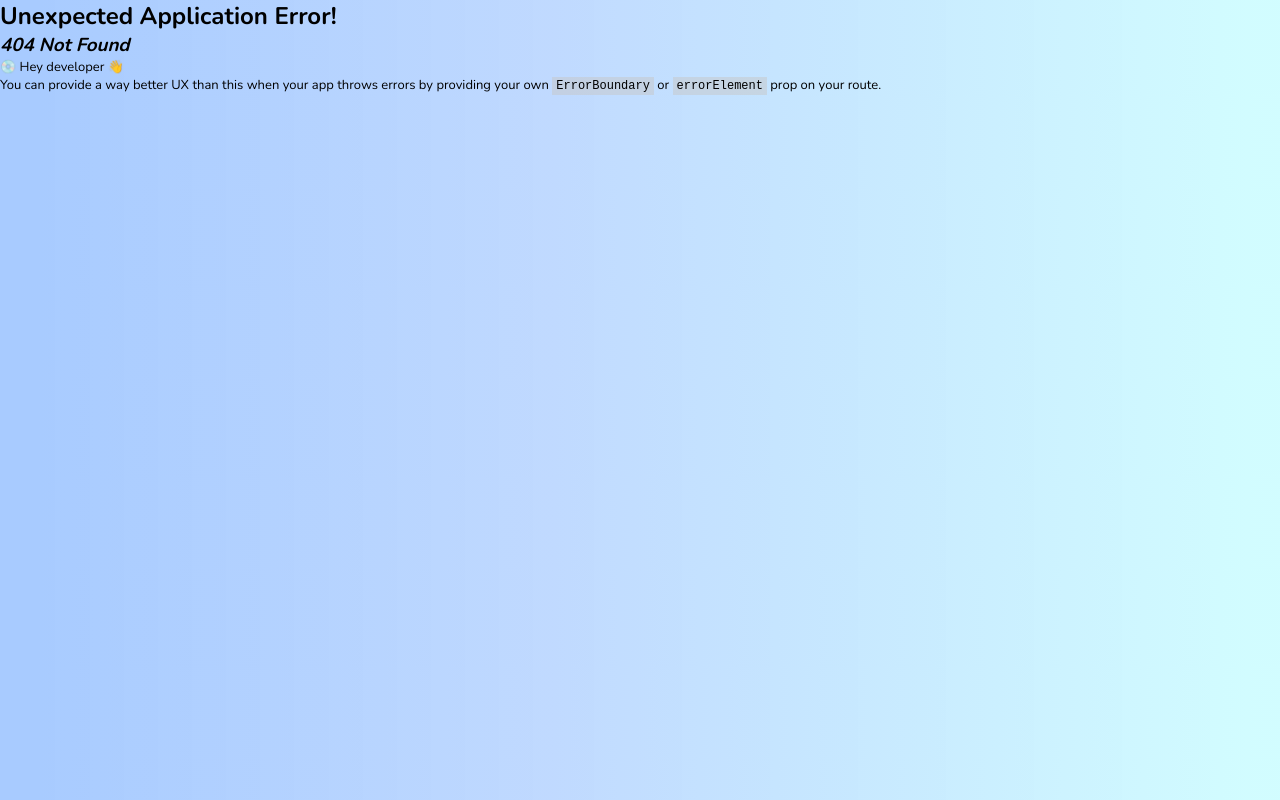
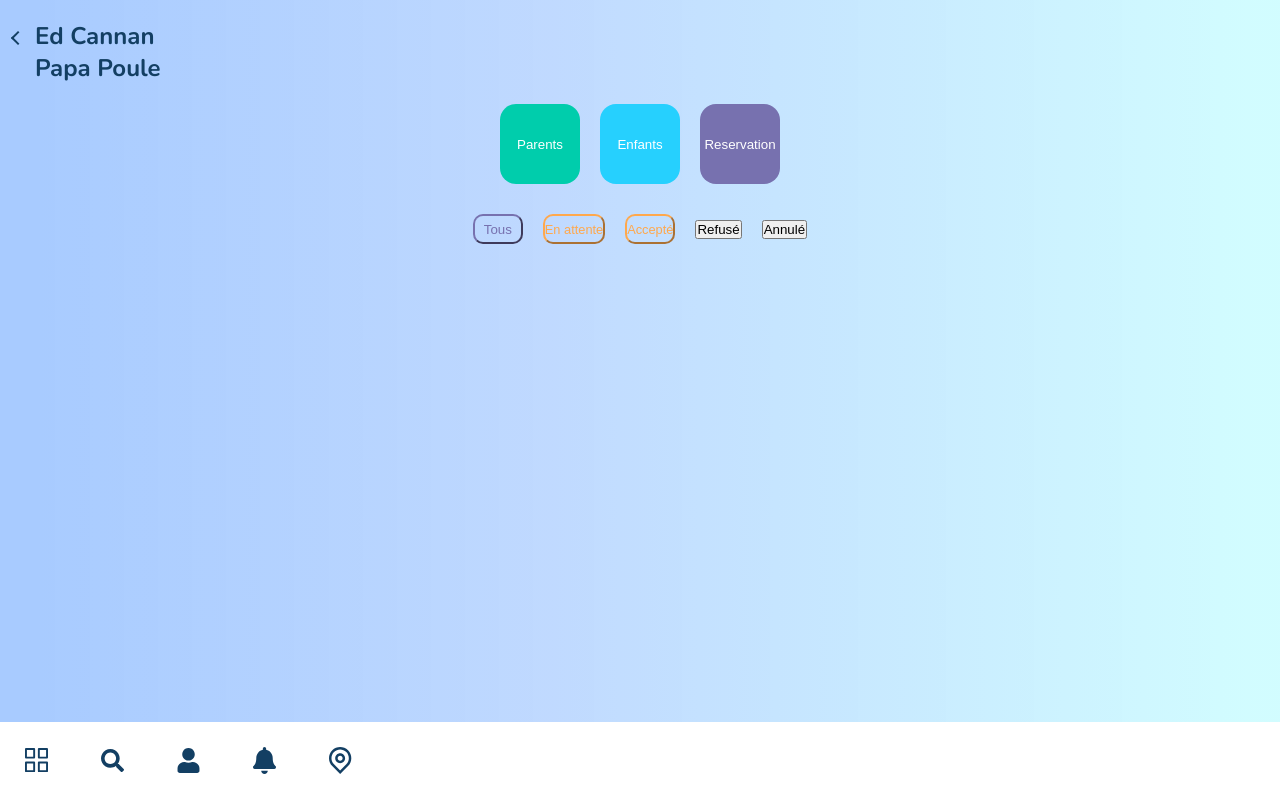
Before and after one commit to naiiipan44/Les-Petits-Nids, a React (Vite) app in the folder client/: page /parentsbookings in a window 1280 px wide. Before the commit this address had no page. Built offline with nearby package versions, Linux system fonts and the light colour scheme.

Commit message:
work in progress

```diff
--- /dev/null
+++ b/client/src/components/ParentsBookings.css
@@ -0,0 +1,35 @@
+.button-reservation-status {
+  display: flex;
+  justify-content: center;
+  align-items: center;
+  gap: 20px;
+  margin-top: 30px;
+}
+
+.button-all {
+  border-color: #7771af;
+  height: 30px;
+  width: 50px;
+  background: none;
+  color: #7771af;
+  border-radius: 10px;
+}
+.button-waiting {
+  border-color: #ffa84c;
+  font-size: 0.8rem;
+  height: 30px;
+  width: auto;
+  background: none;
+  color: #ffa84c;
+  border-radius: 10px;
+}
+
+.button-accepted {
+  border-color: #ffa84c;
+  font-size: 0.8rem;
+  height: 30px;
+  width: auto;
+  background: none;
+  color: #ffa84c;
+  border-radius: 10px;
+}
--- /dev/null
+++ b/client/src/components/Parentsbookings.tsx
@@ -0,0 +1,28 @@
+import "./ParentsBookings.css";
+
+function ParentsBookings() {
+  return (
+    <section className="button-reservation-status">
+      <button className="button-all" type="button">
+        Tous
+      </button>
+      <button className="button-waiting" type="button">
+        En attente{" "}
+      </button>
+      <button className="button-accepted" type="button">
+        {" "}
+        Accepté{" "}
+      </button>
+      <button className="button-refused" type="button">
+        {" "}
+        Refusé{" "}
+      </button>
+      <button className="butto-cancelled" type="button">
+        {" "}
+        Annulé
+      </button>
+    </section>
+  );
+}
+
+export default ParentsBookings;
--- a/client/src/main.tsx
+++ b/client/src/main.tsx
@@ -10,6 +10,7 @@ import App from "./App";
 import LandingPage from "./pages/LandingPage";
 import LoginAndRegisterPage from "./pages/LoginAndRegisterPage";
 import NurseryPage from "./pages/NurseryPage";
+import ParentsBookings from "./pages/ParentsProfils";
 import SearchPage from "./pages/SearchPage";
 
 // import About from "./pages/About";
@@ -50,6 +51,10 @@ const router = createBrowserRouter([
       {
         path: "loginandregister",
         element: <LoginAndRegisterPage />,
+      },
+      {
+        path: "parentsbookings",
+        element: <ParentsBookings />,
       },
     ],
   },
--- /dev/null
+++ b/client/src/pages/ParentsProfils.css
@@ -0,0 +1,41 @@
+.return-form-profil {
+  color: var(--secondaryColor);
+  display: flex;
+  align-items: flex-start;
+  margin-bottom: 20px;
+  margin-top: 20px;
+}
+
+.button-header-bookings {
+  display: flex;
+  justify-content: center;
+  align-items: center;
+  gap: 20px;
+}
+
+.button-parents {
+  background: #00cdac;
+  border: none;
+  color: white;
+  height: 80px;
+  width: 80px;
+  border-radius: 20%;
+}
+
+.button-children {
+  background: #26d0fe;
+  border: none;
+  color: white;
+  height: 80px;
+  width: 80px;
+  border-radius: 20%;
+}
+
+.button-reservation {
+  background: #7771af;
+  border: none;
+  color: white;
+  height: 80px;
+  width: 80px;
+  border-radius: 20%;
+}
--- /dev/null
+++ b/client/src/pages/ParentsProfils.tsx
@@ -0,0 +1,33 @@
+import { Link } from "react-router-dom";
+import "./ParentsProfils.css";
+import ParentsBookings from "../components/Parentsbookings";
+
+function ParentsProfils() {
+  return (
+    <main>
+      <section className="return-form-profil">
+        <Link to={""} className="back-button">
+          <span className="arrow" />
+        </Link>
+        <h1>
+          Ed Cannan <br /> Papa Poule{" "}
+        </h1>
+      </section>
+      <section className="button-header-bookings">
+        <button className="button-parents" type="button">
+          Parents
+        </button>
+        <button className="button-children" type="button">
+          Enfants
+        </button>
+        <button className="button-reservation" type="button">
+          Reservation
+        </button>
+      </section>
+      <section>
+        <ParentsBookings />
+      </section>
+    </main>
+  );
+}
+export default ParentsProfils;
```
